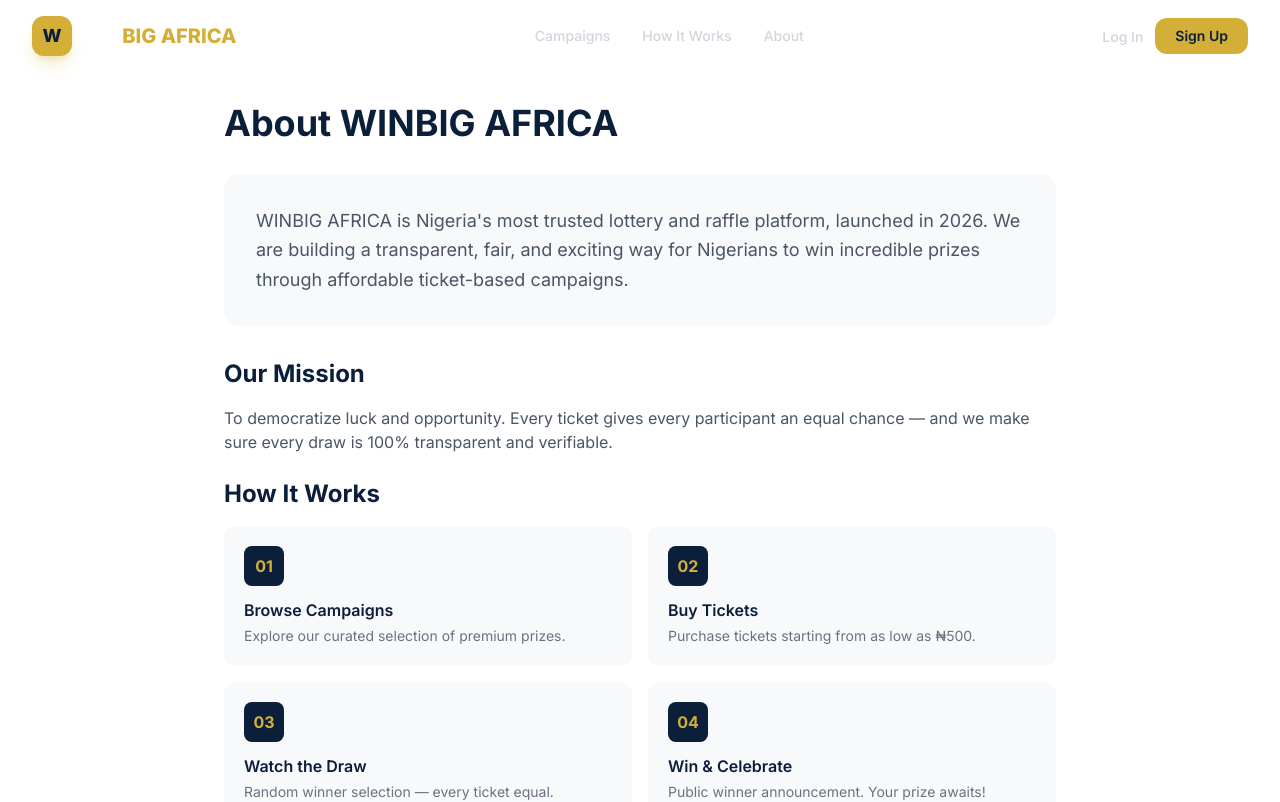
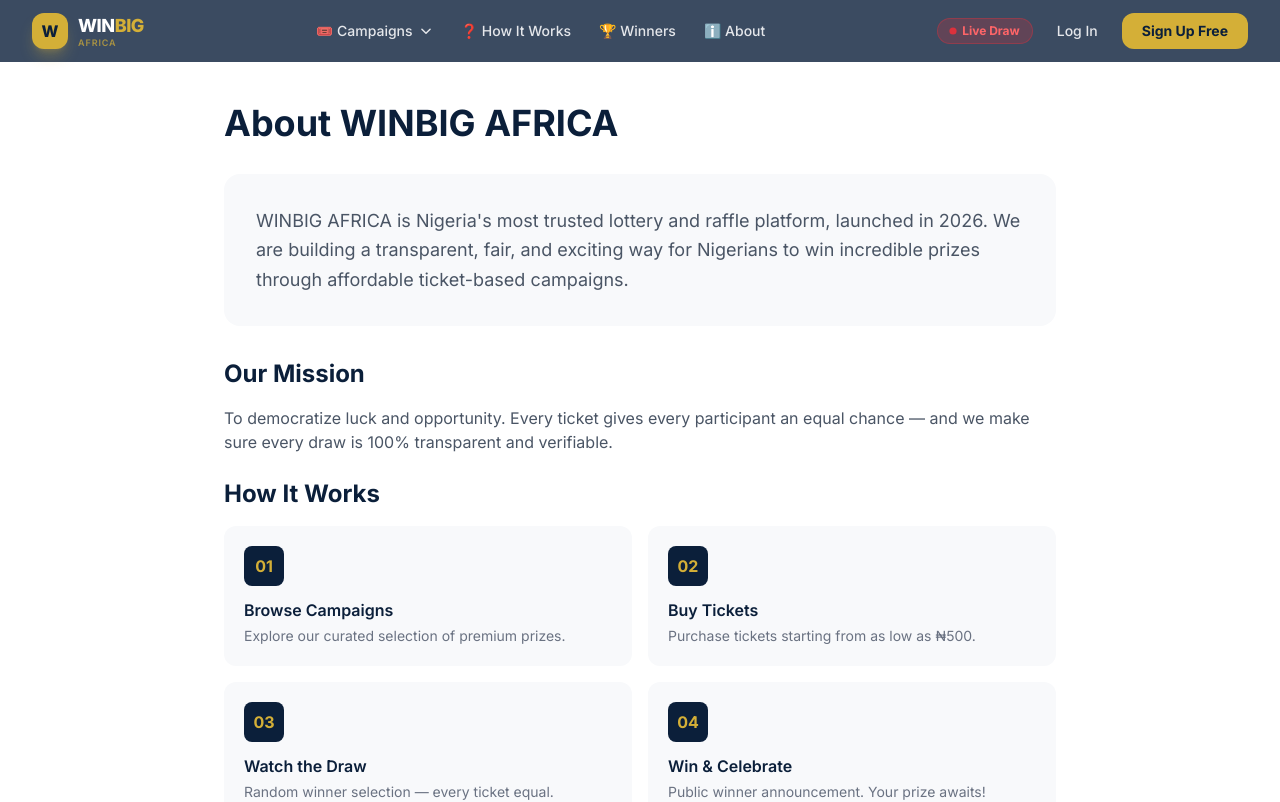
Before and after one commit to Enoxtech/WINBIG-AFRICA, a Next.js app: page /about in a window 1280 px wide. Shown: the top 802 px of the page. Built offline with nearby package versions, Linux system fonts and the light colour scheme.

Commit message:
Navbar: dropdown mega-menu live draw pill notifications panel rich mobile menu

```diff
--- a/app/components/Navbar.tsx
+++ b/app/components/Navbar.tsx
@@ -1,5 +1,5 @@
 'use client';
-import { useState, useEffect } from 'react';
+import { useState, useEffect, useRef } from 'react';
 import Link from 'next/link';
 import { motion, AnimatePresence } from 'framer-motion';
 import { useAuth } from '../context/AuthContext';
@@ -9,6 +9,10 @@ export default function Navbar() {
   const [scrolled, setScrolled] = useState(false);
   const [mobileOpen, setMobileOpen] = useState(false);
   const [hydrated, setHydrated] = useState(false);
+  const [campOpen, setCampOpen] = useState(false);
+  const [notifOpen, setNotifOpen] = useState(false);
+  const campRef = useRef<HTMLDivElement>(null);
+  const notifRef = useRef<HTMLDivElement>(null);
 
   useEffect(() => { setHydrated(true); }, []);
 
@@ -18,87 +22,222 @@ export default function Navbar() {
     return () => window.removeEventListener('scroll', handleScroll);
   }, []);
 
-  const navLinks = [
-    { href: '/#campaigns', label: 'Campaigns' },
-    { href: '/#how-it-works', label: 'How It Works' },
-    { href: '/about', label: 'About' },
+  // Close dropdowns on outside click
+  useEffect(() => {
+    function handleClick(e: MouseEvent) {
+      if (campRef.current && !campRef.current.contains(e.target as Node)) setCampOpen(false);
+      if (notifRef.current && !notifRef.current.contains(e.target as Node)) setNotifOpen(false);
+    }
+    document.addEventListener('mousedown', handleClick);
+    return () => document.removeEventListener('mousedown', handleClick);
+  }, []);
+
+  const campaignCategories = [
+    { href: '/campaigns?filter=active', label: '🔴 Active Now', sub: 'Enter before draw' },
+    { href: '/campaigns?filter=mega', label: '💰 Mega Jackpot', sub: 'Biggest prizes' },
+    { href: '/campaigns?filter=upcoming', label: '📅 Coming Soon', sub: 'Get early access' },
+    { href: '/campaigns?filter=completed', label: '🏆 Past Winners', sub: 'See who won' },
+  ];
+
+  const notifications = [
+    { id: 1, text: '🎉 Chioma A. from Lagos won ₦500,000!', time: '2h ago' },
+    { id: 2, text: '🚗 Toyota Camry draw happening in 2h — enter now!', time: '2h ago' },
+    { id: 3, text: '🎉 Emeka N. from Abuja won Toyota Camry 2025!', time: '5h ago' },
+    { id: 4, text: '✨ New campaign: ₦1,000,000 Weekend Special', time: '1d ago' },
   ];
 
   return (
+    <>
       <motion.nav
         initial={{ y: -80, opacity: 0 }}
         animate={{ y: 0, opacity: 1 }}
         transition={{ duration: 0.5, ease: 'easeOut' }}
         className={`fixed top-0 left-0 right-0 z-50 transition-all duration-300 ${
           scrolled
-          ? 'bg-deep-blue/95 backdrop-blur-md shadow-lg shadow-black/20 py-2'
-          : 'bg-transparent py-4'
+            ? 'bg-deep-blue/95 backdrop-blur-md shadow-lg shadow-black/20 py-1.5'
+            : 'bg-deep-blue/80 backdrop-blur-sm py-3'
         }`}
       >
         <div className="max-w-7xl mx-auto px-4 sm:px-6 lg:px-8">
           <div className="flex items-center justify-between">
+
             {/* Logo */}
-          <Link href="/" className="flex items-center gap-2 group">
+            <Link href="/" className="flex items-center gap-2.5 group flex-shrink-0">
               <motion.div
                 whileHover={{ scale: 1.1, rotate: 5 }}
                 transition={{ type: 'spring', stiffness: 300 }}
-              className="w-10 h-10 bg-gold rounded-xl flex items-center justify-center shadow-lg shadow-gold/30 group-hover:shadow-gold/50 transition-shadow"
+                className="w-9 h-9 bg-gold rounded-xl flex items-center justify-center shadow-lg shadow-gold/30 group-hover:shadow-gold/50 transition-shadow"
               >
-              <span className="text-deep-blue font-black text-lg">W</span>
+                <span className="text-deep-blue font-black text-base">W</span>
               </motion.div>
-            <span className="font-black text-xl text-white hidden sm:block">
-              WIN<span className="text-gold">BIG</span> <span className="text-gold">AFRICA</span>
+              <div className="hidden sm:block">
+                <span className="font-black text-lg text-white tracking-tight">
+                  WIN<span className="text-gold">BIG</span>
                 </span>
+                <span className="block text-[9px] text-gold/70 -mt-1 tracking-widest uppercase font-semibold">Africa</span>
+              </div>
             </Link>
 
             {/* Desktop Nav */}
-          <div className="hidden md:flex items-center gap-8">
-            {navLinks.map((link) => (
+            <div className="hidden lg:flex items-center gap-1">
+              {/* Campaigns dropdown */}
+              <div ref={campRef} className="relative">
+                <button
+                  onMouseEnter={() => setCampOpen(true)}
+                  onClick={() => setCampOpen(!campOpen)}
+                  className="flex items-center gap-1.5 text-gray-200 hover:text-gold transition-colors text-sm font-medium px-3 py-2 rounded-lg hover:bg-white/5"
+                >
+                  🎟️ Campaigns
+                  <motion.svg animate={{ rotate: campOpen ? 180 : 0 }} transition={{ duration: 0.2 }}
+                    className="w-3.5 h-3.5" fill="none" viewBox="0 0 24 24" stroke="currentColor" strokeWidth={2.5}>
+                    <path strokeLinecap="round" strokeLinejoin="round" d="M19 9l-7 7-7-7" />
+                  </motion.svg>
+                </button>
+
+                <AnimatePresence>
+                  {campOpen && (
+                    <motion.div
+                      initial={{ y: -10, opacity: 0 }}
+                      animate={{ y: 0, opacity: 1 }}
+                      exit={{ y: -10, opacity: 0 }}
+                      transition={{ duration: 0.2 }}
+                      onMouseLeave={() => setCampOpen(false)}
+                      className="absolute top-full left-0 mt-1 w-64 bg-deep-blue border border-white/10 rounded-2xl shadow-2xl overflow-hidden"
+                    >
+                      {campaignCategories.map((cat) => (
+                        <Link
+                          key={cat.href}
+                          href={cat.href}
+                          onClick={() => setCampOpen(false)}
+                          className="flex items-start gap-3 px-4 py-3 hover:bg-white/5 transition-colors border-b border-white/5 last:border-0"
+                        >
+                          <span className="text-lg">{cat.label.split(' ')[0]}</span>
+                          <div>
+                            <div className="text-white font-medium text-sm">{cat.label.split(' ').slice(1).join(' ')}</div>
+                            <div className="text-gray-400 text-xs">{cat.sub}</div>
+                          </div>
+                        </Link>
+                      ))}
+                      <div className="bg-gold/10 px-4 py-3">
+                        <Link href="/campaigns" onClick={() => setCampOpen(false)}
+                          className="text-gold text-xs font-semibold hover:text-yellow-300 transition-colors">
+                          → View All Campaigns
+                        </Link>
+                      </div>
+                    </motion.div>
+                  )}
+                </AnimatePresence>
+              </div>
+
+              {[
+                { href: '/#how-it-works', label: '❓ How It Works' },
+                { href: '/#winners', label: '🏆 Winners' },
+                { href: '/about', label: 'ℹ️ About' },
+              ].map((link) => (
                 <Link
                   key={link.href}
                   href={link.href}
-                className="text-gray-300 hover:text-gold transition-colors text-sm font-medium relative group"
+                  className="text-gray-200 hover:text-gold transition-colors text-sm font-medium px-3 py-2 rounded-lg hover:bg-white/5"
                 >
                   {link.label}
-                <span className="absolute -bottom-1 left-0 w-0 h-0.5 bg-gold group-hover:w-full transition-all duration-300" />
                 </Link>
               ))}
             </div>
 
-          {/* Desktop Auth */}
-          <div className="hidden md:flex items-center gap-3">
+            {/* Right side */}
+            <div className="flex items-center gap-2">
+              {/* Live Draw pill */}
+              <Link href="/campaigns" className="hidden lg:flex items-center gap-1.5 bg-red-500/20 border border-red-500/30 text-red-400 text-xs font-bold px-3 py-1 rounded-full hover:bg-red-500/30 transition-colors">
+                <motion.span
+                  animate={{ scale: [1, 1.5, 1], opacity: [1, 0.5, 1] }}
+                  transition={{ duration: 1, repeat: Infinity }}
+                  className="w-1.5 h-1.5 bg-red-500 rounded-full"
+                />
+                Live Draw
+              </Link>
+
+              {/* Notifications (logged in) */}
+              {hydrated && user && (
+                <div ref={notifRef} className="relative hidden lg:block">
+                  <button
+                    onClick={() => setNotifOpen(!notifOpen)}
+                    className="relative text-gray-200 hover:text-gold transition-colors p-2 rounded-lg hover:bg-white/5"
+                  >
+                    <svg className="w-5 h-5" fill="none" viewBox="0 0 24 24" stroke="currentColor" strokeWidth={2}>
+                      <path strokeLinecap="round" strokeLinejoin="round" d="M15 17h5l-1.405-1.405A2.032 2.032 0 0118 14.158V11a6.002 6.002 0 00-4-5.659V5a2 2 0 10-4 0v.341C7.67 6.165 6 8.388 6 11v3.159c0 .538-.214 1.055-.595 1.436L4 17h5m6 0v1a3 3 0 11-6 0v-1m6 0H9" />
+                    </svg>
+                    <span className="absolute top-1 right-1 w-2 h-2 bg-red-500 rounded-full border border-deep-blue" />
+                  </button>
+
+                  <AnimatePresence>
+                    {notifOpen && (
+                      <motion.div
+                        initial={{ y: -10, opacity: 0 }}
+                        animate={{ y: 0, opacity: 1 }}
+                        exit={{ y: -10, opacity: 0 }}
+                        transition={{ duration: 0.2 }}
+                        className="absolute right-0 top-full mt-2 w-80 bg-white rounded-2xl shadow-2xl overflow-hidden border border-gray-100"
+                      >
+                        <div className="bg-deep-blue px-4 py-3 flex items-center justify-between">
+                          <span className="text-white font-semibold text-sm">Notifications</span>
+                          <span className="text-gold text-xs">{notifications.length} new</span>
+                        </div>
+                        {notifications.map((n) => (
+                          <div key={n.id} className="px-4 py-3 border-b border-gray-50 hover:bg-gray-50 transition-colors cursor-pointer">
+                            <p className="text-gray-700 text-sm">{n.text}</p>
+                            <p className="text-gray-400 text-xs mt-1">{n.time}</p>
+                          </div>
+                        ))}
+                        <div className="px-4 py-3 text-center">
+                          <Link href="/dashboard" onClick={() => setNotifOpen(false)}
+                            className="text-gold text-xs font-semibold hover:text-deep-blue transition-colors">
+                            View Dashboard →
+                          </Link>
+                        </div>
+                      </motion.div>
+                    )}
+                  </AnimatePresence>
+                </div>
+              )}
+
+              {/* Auth */}
               {hydrated && user ? (
-              <>
+                <div className="hidden lg:flex items-center gap-2">
                   <Link href="/dashboard">
                     <motion.span
                       whileHover={{ scale: 1.05 }}
                       whileTap={{ scale: 0.95 }}
-                    className="text-gray-300 hover:text-gold transition-colors text-sm font-medium"
+                      className="text-gray-200 hover:text-gold transition-colors text-sm font-medium px-3 py-2 rounded-lg hover:bg-white/5"
                     >
-                    Dashboard
+                      📊 Dashboard
                     </motion.span>
                   </Link>
-                <span className="text-gray-600">|</span>
+                  <Link href="/campaigns">
+                    <motion.button
+                      whileHover={{ scale: 1.05, boxShadow: '0 0 20px rgba(212,175,55,0.4)' }}
+                      whileTap={{ scale: 0.95 }}
+                      className="bg-gold text-deep-blue font-bold text-sm px-4 py-2 rounded-xl"
+                    >
+                      🎟️ Buy Ticket
+                    </motion.button>
+                  </Link>
                   <button
                     onClick={logout}
-                  className="text-gray-300 hover:text-red-400 transition-colors text-sm font-medium"
+                    className="text-gray-400 hover:text-red-400 transition-colors text-xs font-medium"
+                    title="Logout"
                   >
-                  Logout
+                    <svg className="w-4 h-4" fill="none" viewBox="0 0 24 24" stroke="currentColor" strokeWidth={2}>
+                      <path strokeLinecap="round" strokeLinejoin="round" d="M17 16l4-4m0 0l-4-4m4 4H7m6 4v1a3 3 0 01-3 3H6a3 3 0 01-3-3V7a3 3 0 013-3h4a3 3 0 013 3v1" />
+                    </svg>
                   </button>
-                <motion.div
-                  whileHover={{ scale: 1.05 }}
-                  className="w-8 h-8 bg-gold rounded-full flex items-center justify-center text-deep-blue font-bold text-xs"
-                >
-                  {user.name?.[0]?.toUpperCase() || 'U'}
-                </motion.div>
-              </>
+                </div>
               ) : hydrated ? (
-              <>
+                <div className="hidden lg:flex items-center gap-2">
                   <Link href="/login">
                     <motion.button
                       whileHover={{ scale: 1.05 }}
                       whileTap={{ scale: 0.95 }}
-                    className="text-gray-300 hover:text-gold transition-colors text-sm font-medium"
+                      className="text-gray-200 hover:text-gold transition-colors text-sm font-medium px-4 py-2"
                     >
                       Log In
                     </motion.button>
@@ -107,19 +246,18 @@ export default function Navbar() {
                     <motion.button
                       whileHover={{ scale: 1.05, boxShadow: '0 0 20px rgba(212,175,55,0.4)' }}
                       whileTap={{ scale: 0.95 }}
-                    className="bg-gold text-deep-blue font-semibold text-sm px-5 py-2 rounded-xl transition-all"
+                      className="bg-gold text-deep-blue font-bold text-sm px-5 py-2 rounded-xl"
                     >
-                    Sign Up
+                      Sign Up Free
                     </motion.button>
                   </Link>
-              </>
+                </div>
               ) : null}
-          </div>
 
               {/* Mobile Hamburger */}
               <button
                 onClick={() => setMobileOpen(!mobileOpen)}
-            className="md:hidden text-white p-2"
+                className="lg:hidden text-white p-2 rounded-lg hover:bg-white/10"
                 aria-label="Toggle menu"
               >
                 <div className="w-6 h-5 flex flex-col justify-between">
@@ -141,6 +279,8 @@ export default function Navbar() {
                 </div>
               </button>
             </div>
+          </div>
+        </div>
 
         {/* Mobile Menu */}
         <AnimatePresence>
@@ -150,37 +290,50 @@ export default function Navbar() {
               animate={{ height: 'auto', opacity: 1 }}
               exit={{ height: 0, opacity: 0 }}
               transition={{ duration: 0.25 }}
-              className="md:hidden overflow-hidden bg-deep-blue/95 backdrop-blur-md rounded-b-2xl mt-2"
+              className="lg:hidden overflow-hidden bg-deep-blue/98 backdrop-blur-md border-t border-white/10"
             >
-              <div className="px-4 py-6 space-y-4">
-                {navLinks.map((link) => (
+              <div className="px-4 py-4 space-y-1">
+                <div className="px-3 py-2 text-gold text-xs font-bold uppercase tracking-wider">Menu</div>
+                {[
+                  { href: '/campaigns', label: '🎟️ All Campaigns' },
+                  { href: '/campaigns?filter=active', label: '🔴 Active Now' },
+                  { href: '/campaigns?filter=mega', label: '💰 Mega Jackpot' },
+                  { href: '/#how-it-works', label: '❓ How It Works' },
+                  { href: '/#winners', label: '🏆 Winners' },
+                  { href: '/about', label: 'ℹ️ About' },
+                ].map((link) => (
                   <Link
                     key={link.href}
                     href={link.href}
                     onClick={() => setMobileOpen(false)}
-                    className="block text-gray-300 hover:text-gold transition-colors font-medium"
+                    className="flex items-center gap-3 text-gray-300 hover:text-gold hover:bg-white/5 transition-colors px-3 py-2.5 rounded-lg text-sm font-medium"
                   >
                     {link.label}
                   </Link>
                 ))}
-                <div className="border-t border-gray-700 pt-4 space-y-3">
+
                 {hydrated && user ? (
                   <>
-                      <Link href="/dashboard" onClick={() => setMobileOpen(false)} className="block text-gold font-medium">Dashboard</Link>
-                      <button onClick={() => { logout(); setMobileOpen(false); }} className="text-red-400 text-sm">Logout</button>
+                    <div className="border-t border-white/10 pt-3 mt-3">
+                      <div className="px-3 py-2 text-gold text-xs font-bold uppercase tracking-wider">My Account</div>
+                      <Link href="/dashboard" onClick={() => setMobileOpen(false)} className="flex items-center gap-3 text-gray-300 hover:text-gold hover:bg-white/5 transition-colors px-3 py-2.5 rounded-lg text-sm font-medium">📊 Dashboard</Link>
+                      <Link href="/campaigns" onClick={() => setMobileOpen(false)} className="flex items-center gap-3 text-gray-300 hover:text-gold hover:bg-white/5 transition-colors px-3 py-2.5 rounded-lg text-sm font-medium">🎟️ Buy Tickets</Link>
+                    </div>
+                    <button onClick={() => { logout(); setMobileOpen(false); }} className="w-full text-left text-red-400 hover:bg-red-500/10 transition-colors px-3 py-2.5 rounded-lg text-sm font-medium mt-1">
+                      🚪 Logout
+                    </button>
                   </>
                 ) : hydrated ? (
-                    <>
-                      <Link href="/login" onClick={() => setMobileOpen(false)} className="block text-gray-300 font-medium">Log In</Link>
-                      <Link href="/register" onClick={() => setMobileOpen(false)} className="block bg-gold text-deep-blue font-semibold text-center py-2.5 rounded-xl">Sign Up</Link>
-                    </>
+                  <div className="border-t border-white/10 pt-3 mt-3 space-y-2">
+                    <Link href="/login" onClick={() => setMobileOpen(false)} className="block text-center text-gray-300 font-medium px-4 py-2.5 rounded-xl border border-white/20 hover:border-gold/50 transition-colors text-sm">Log In</Link>
+                    <Link href="/register" onClick={() => setMobileOpen(false)} className="block text-center bg-gold text-deep-blue font-bold px-4 py-2.5 rounded-xl text-sm">Sign Up Free 🎉</Link>
+                  </div>
                 ) : null}
-                </div>
               </div>
             </motion.div>
           )}
         </AnimatePresence>
-      </div>
       </motion.nav>
+    </>
   );
 }
```
Lines whose indentation alone changed are shown as unchanged.
